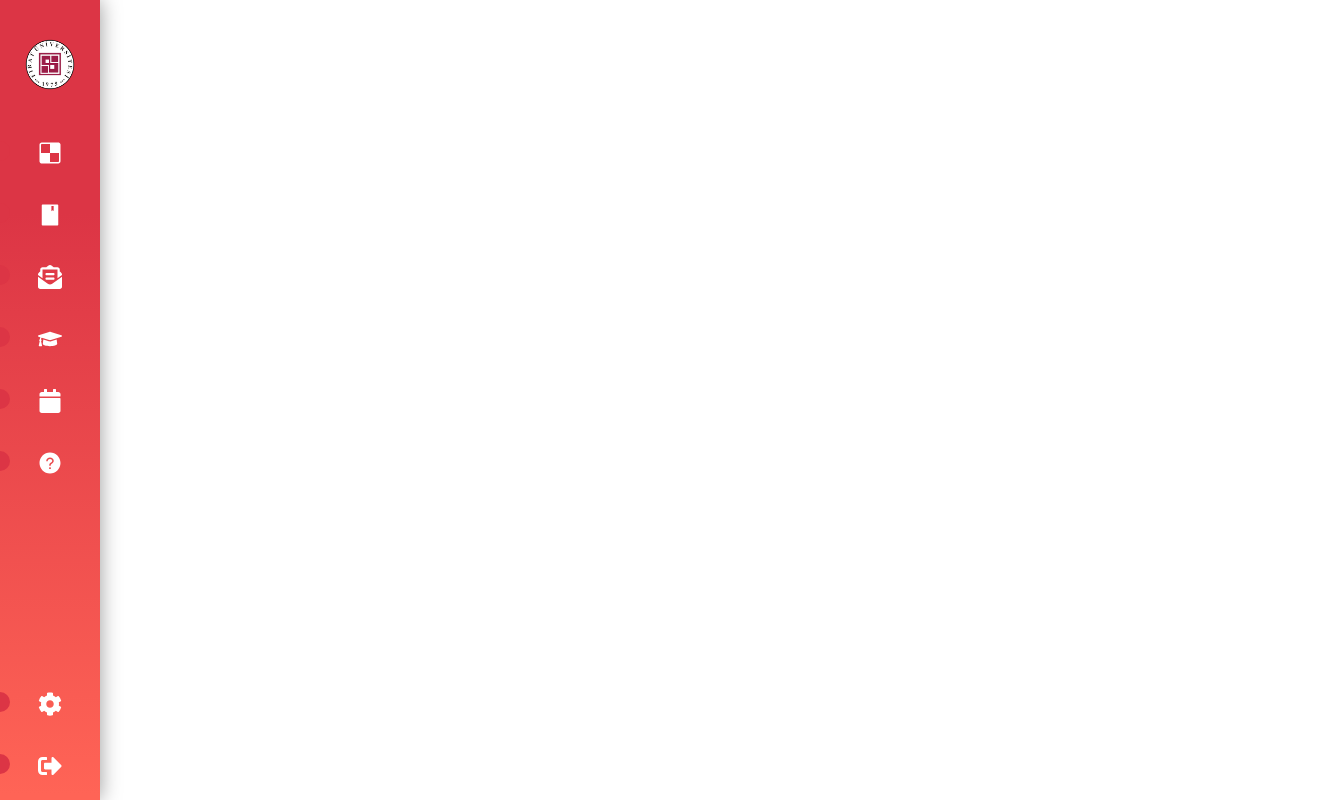
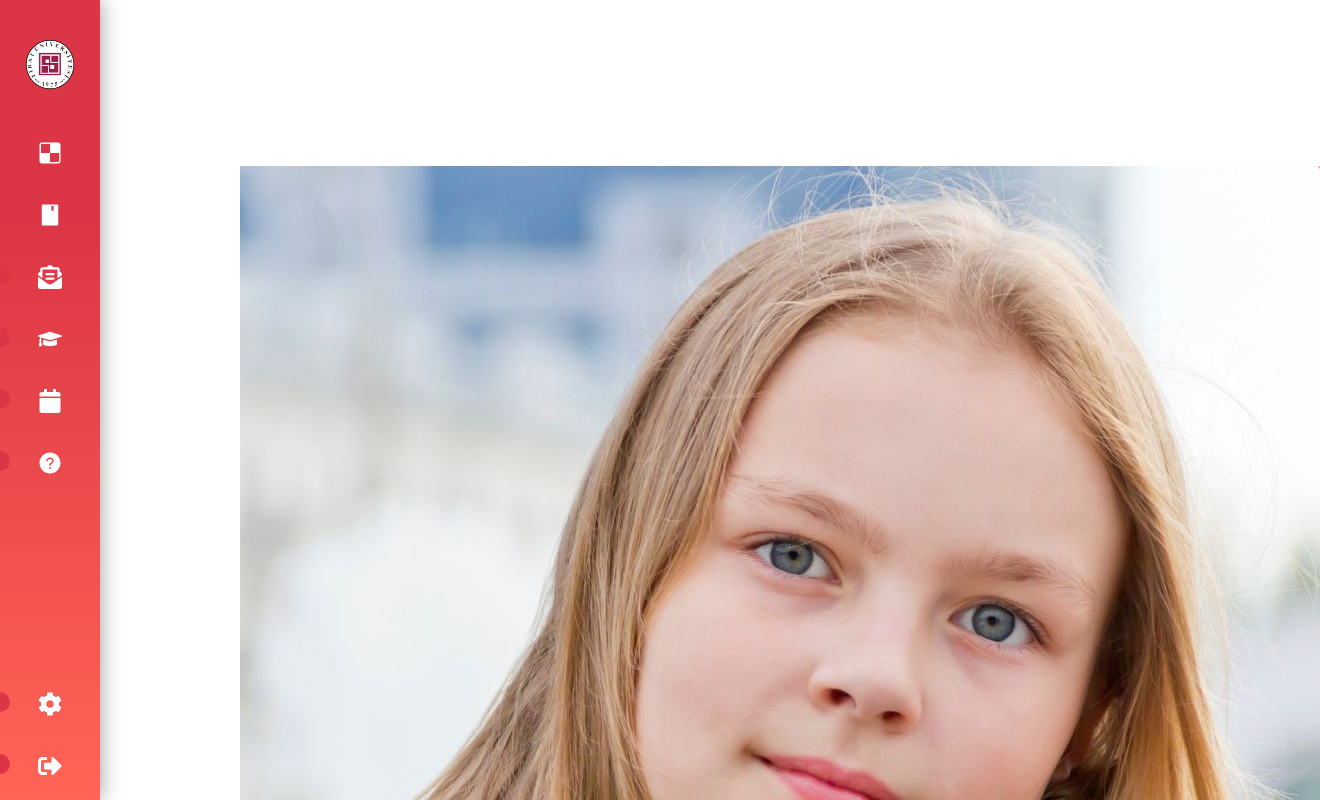
Before and after one commit to Atlantis-Takimi/Atlantis-Frontend, a React (Create React App) app in the folder frontend/: page /profile in a window 1280 px wide. Before the commit this address had no page. Shown: the top 800 px of the page, 1320 px wide, since content can reach past the window. Built offline with nearby package versions, Linux system fonts and the light colour scheme.

Commit message:
Edit pages

```diff
--- a/frontend/src/App.css
+++ b/frontend/src/App.css
@@ -9,6 +9,8 @@
   display: none;
 }
 
+
+
 @media screen and (max-width: 525px) {
   .App {
     overflow-x: hidden;
--- a/frontend/src/App.js
+++ b/frontend/src/App.js
@@ -15,12 +15,14 @@ import Menu from './Components/Menu/Menu'
 
 import { BrowserRouter, Routes, Route } from 'react-router-dom';
 
-import Academics from './Pages/Academics'
+import Profile from './Pages/Profile/Profile'
+import Academics from './Pages/Academics/Academics'
 import Events from './Pages/Events'
 import HelpCenter from './Pages/HelpCenter'
 import Lessons from './Pages/Lessons'
 import QuestionsAnswers from './Pages/QuestionsAnswers'
 import Settings from './Pages/Settings'
+
 
 
 function App() {
@@ -29,10 +31,13 @@ function App() {
     <>
       <BrowserRouter>
           <Menu/>
+
           {/* <MainContainer/> */}
 
           <Routes>
-            <Route path='/container' exact="true" element={<Container/>}/>
+            <Route path='/' exact="true" element={<Container/>}/>
+            <Route path='/profile' element={<Profile/>}/>
+            {/* <Route path='./profile' exact="true" element={<Profile/>}/> */}
             {/* <Route path='/container' exact element={<MainContainer/>}/> */}
             <Route path='/lessons' element={<Lessons/>}/>
             <Route path='/questionsAnswers' element={<QuestionsAnswers/>}/>
--- a/frontend/src/Components/MainContainer/MainContainer.css
+++ b/frontend/src/Components/MainContainer/MainContainer.css
@@ -150,13 +150,13 @@
     align-items: center;
     flex-wrap: wrap;
     overflow-y: scroll;
-    height: 50vh;
+    height: 37vh;
 }
 
 .mainContainer .left .cards main .card_main {
     background: #252041;
     border-radius: 0.5em;
-    max-width: 390px;
+    max-width: 380px;
     padding-bottom: 20px;
     margin: 30px 10px;
     /* background:#252041;
--- a/frontend/src/Components/Menu/Menu.jsx
+++ b/frontend/src/Components/Menu/Menu.jsx
@@ -79,7 +79,7 @@ function Menu() {
 
       <ul id='mainMenu' >
         <li>
-          <a href='/container' exact="true" >{<FaDelicious />}</a>
+          <a href='/profile' >{<FaDelicious />}</a>
         </li>
         <li>
           <a href='/lessons'>{<AiFillBook/>}</a>
--- /dev/null
+++ b/frontend/src/Pages/style.css
@@ -0,0 +1,92 @@
+. {
+    margin: 0;
+    padding: 0;
+    box-sizing: border-box;
+    text-decoration: none;
+    color: white;
+    z-index: 1;
+}
+
+body {
+    background: rgba(2, 2, 26);
+    min-height: 100vh;
+    font-family: 'Inter', sans-serif;
+    animation: move 1s linear infinite forwards;
+}
+
+html {
+    scroll-behavior: smooth;
+}
+
+::-webkit-scrollbar {
+    width: 0;
+}
+
+:root {
+    --color-pri: rgba(82, 188, 250);
+    --color-pri-light: rgba(82, 188, 250, 0.445);
+    --color-sec: rgba(172, 17, 233);
+
+    --pc-width: 75%;
+    --tab-width: 90%;
+    --phone-width: 100%;
+}
+
+body::before {
+    content: '';
+    position: fixed;
+    height: 200px;
+    width: 200px;
+    background: rgba(0, 255, 255);
+    filter: blur(140px);
+}
+
+
+body::after {
+    content: '';
+    position: fixed;
+    top: 200px;
+    left: 250px;
+    height: 200px;
+    width: 200px;
+    background: rgb(183, 0, 255);
+    filter: blur(140px);
+}
+
+.bg-circle1 {
+    position: fixed;
+    top: 0px;
+    right: 0px;
+    height: 200px;
+    width: 200px;
+    background: rgb(0, 255, 255);
+    filter: blur(140px);
+}
+
+
+.bg-circle1 {
+    position: fixed;
+    bottom: 100px;
+    right: 250px;
+    height: 200px;
+    width: 200px;
+    background: rgb(183, 0, 255);
+    filter: blur(150px);
+}
+
+.container {
+    width: var(--pc-width);
+    color: var(--text-pri);
+    padding: 10px 40px;
+    margin: 5px auto;
+    padding: 10px 40px;
+    display: flex;
+    justify-content: center;
+    align-items: center;
+}
+
+@media (max-width: 500px) {
+    .container {
+        width: var(--phone-width);
+    }
+}
```
